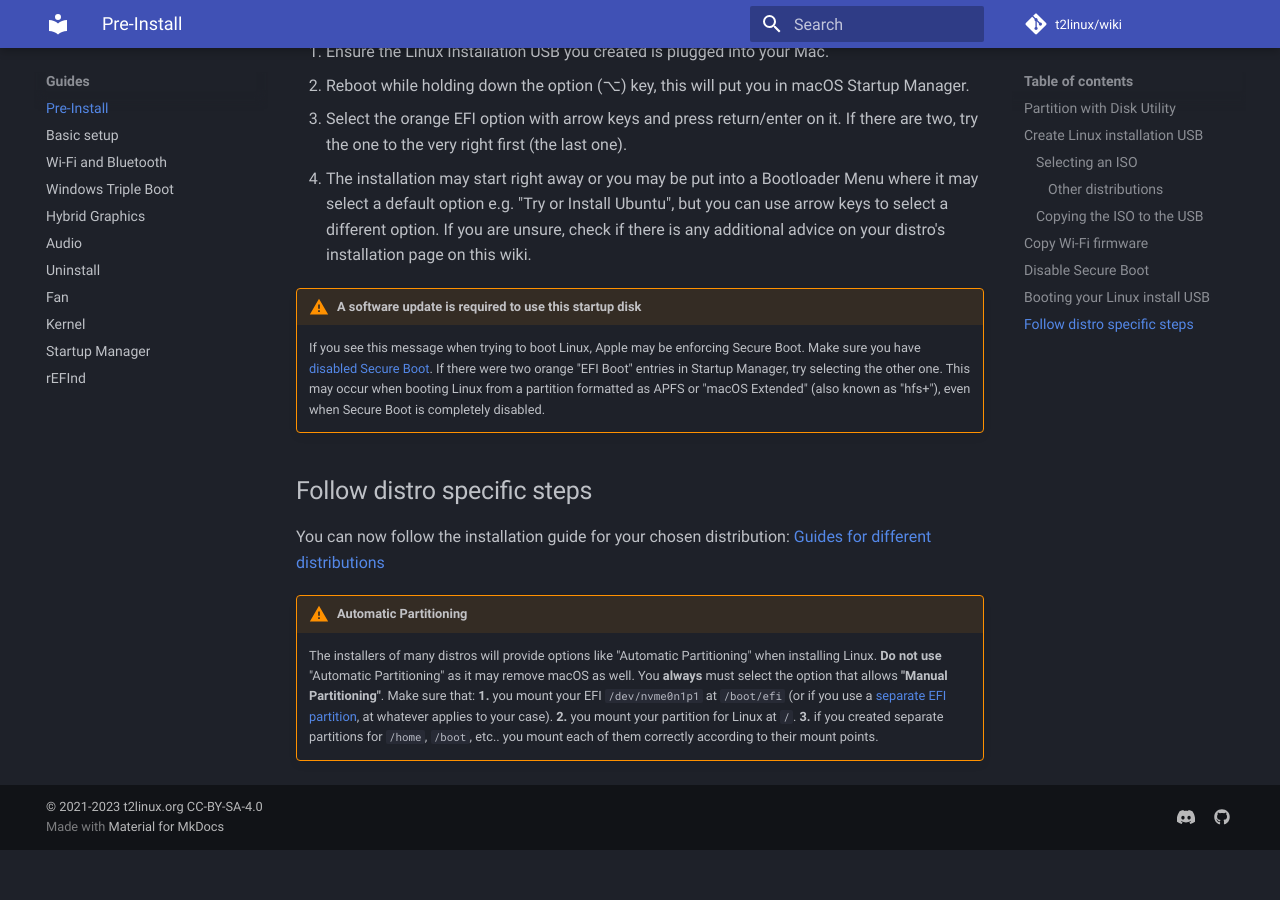
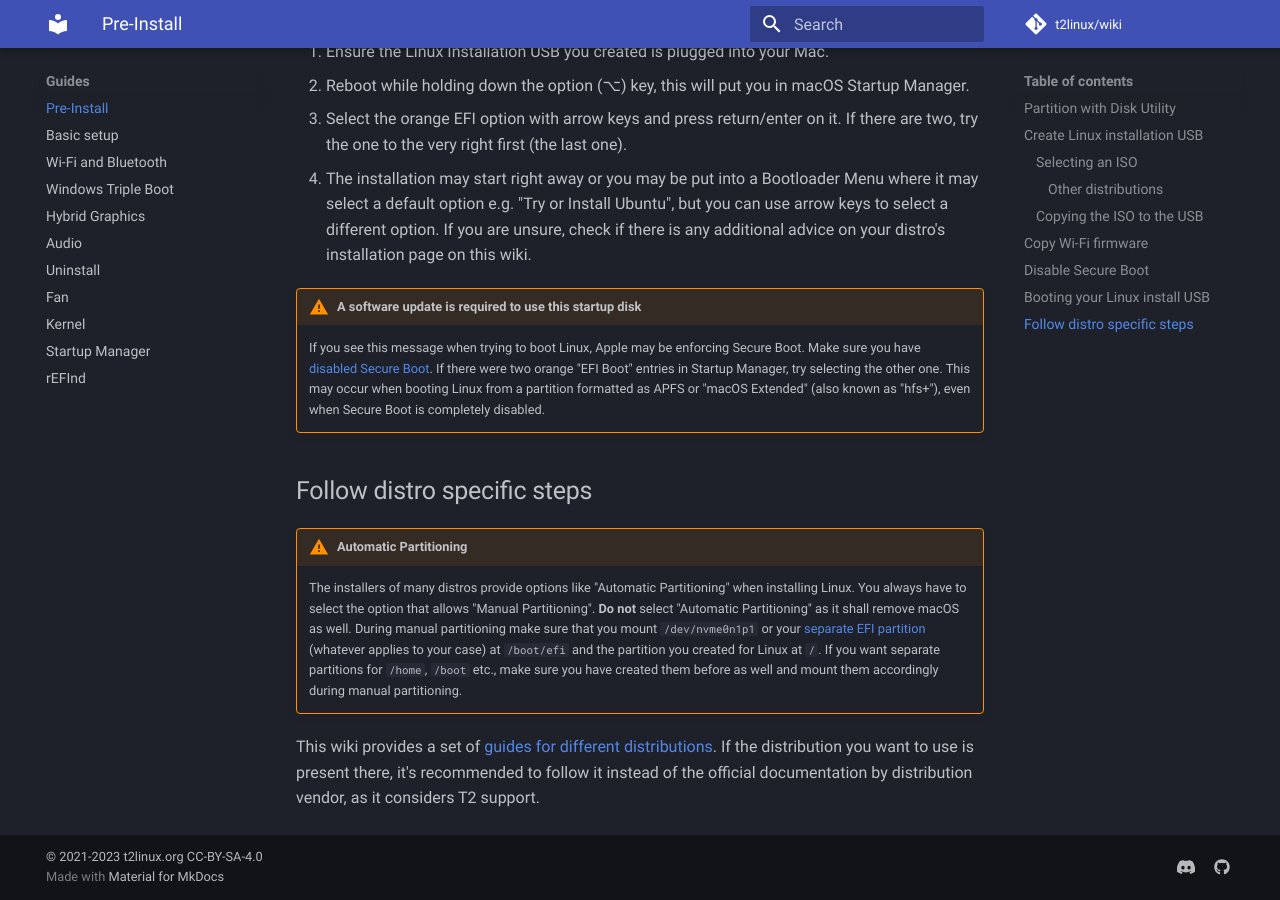
Before and after one commit to t2linux/wiki, an MkDocs documentation site: the page built from docs/guides/preinstall.md, in a window 1280 px wide and 900 px high, scrolled down 3344 px. Built offline with MkDocs 1.6.1 and Material for MkDocs 9.7.7, drawn with Linux system fonts in a browser that asks for light colours; comment, search, counter and statistics services are not loaded; before the commit the page ends 4194 px from its top, so only the background shows below that.

Commit message:
reverted automatic partitioning

```diff
--- a/docs/guides/preinstall.md
+++ b/docs/guides/preinstall.md
@@ -104,7 +104,7 @@ Now you are able to boot from a Linux install ISO.
 
 ## Follow distro specific steps
 
-You can now follow the installation guide for your chosen distribution: [Guides for different distributions](https://wiki.t2linux.org/distributions/overview/)
+!!! Warning "Automatic Partitioning"
+    The installers of many distros provide options like "Automatic Partitioning" when installing Linux. You always have to select the option that allows "Manual Partitioning". **Do not** select "Automatic Partitioning" as it shall remove macOS as well. During manual partitioning make sure that you mount `/dev/nvme0n1p1` or your [separate EFI partition](https://wiki.t2linux.org/guides/windows/#using-seperate-efi-partitions) (whatever applies to your case) at `/boot/efi` and the partition you created for Linux at `/`. If you want separate partitions for `/home`, `/boot` etc., make sure you have created them before as well and mount them accordingly during manual partitioning.
 
-!!! Warning "Automatic Partitioning"
-    The installers of many distros will provide options like "Automatic Partitioning" when installing Linux. **Do not use** "Automatic Partitioning" as it may remove macOS as well. You **always** must select the option that allows **"Manual Partitioning"**. Make sure that: **1.** you mount your EFI `/dev/nvme0n1p1`  at `/boot/efi` (or if you use a [separate EFI partition](https://wiki.t2linux.org/guides/windows/#using-seperate-efi-partitions), at whatever applies to your case). **2.** you mount your partition for Linux at `/`. **3.** if you created separate partitions for `/home`, `/boot`, etc.. you mount each of them correctly according to their mount points.
+This wiki provides a set of [guides for different distributions](https://wiki.t2linux.org/distributions/overview/). If the distribution you want to use is present there, it's recommended to follow it instead of the official documentation by distribution vendor, as it considers T2 support.
```
